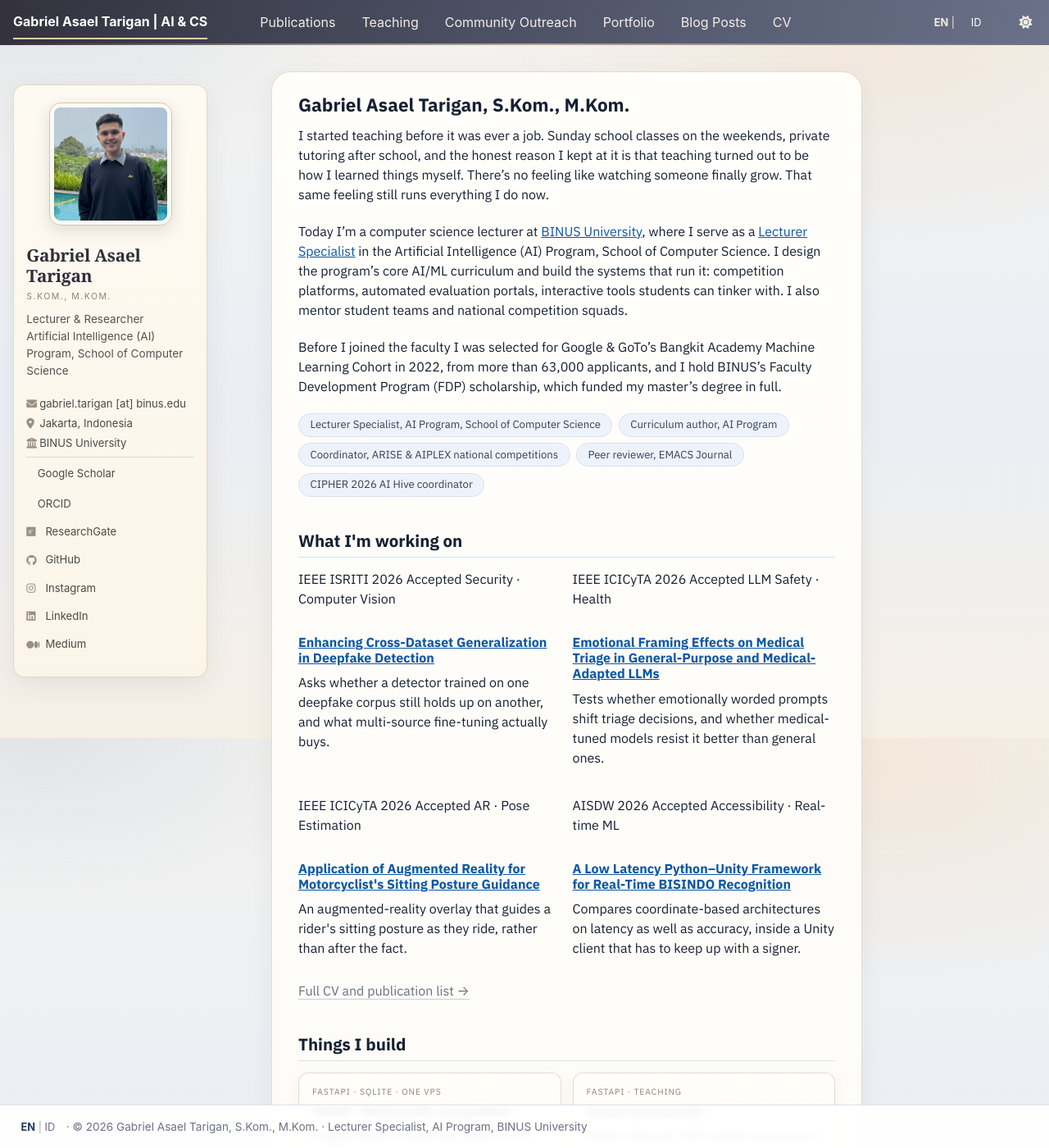
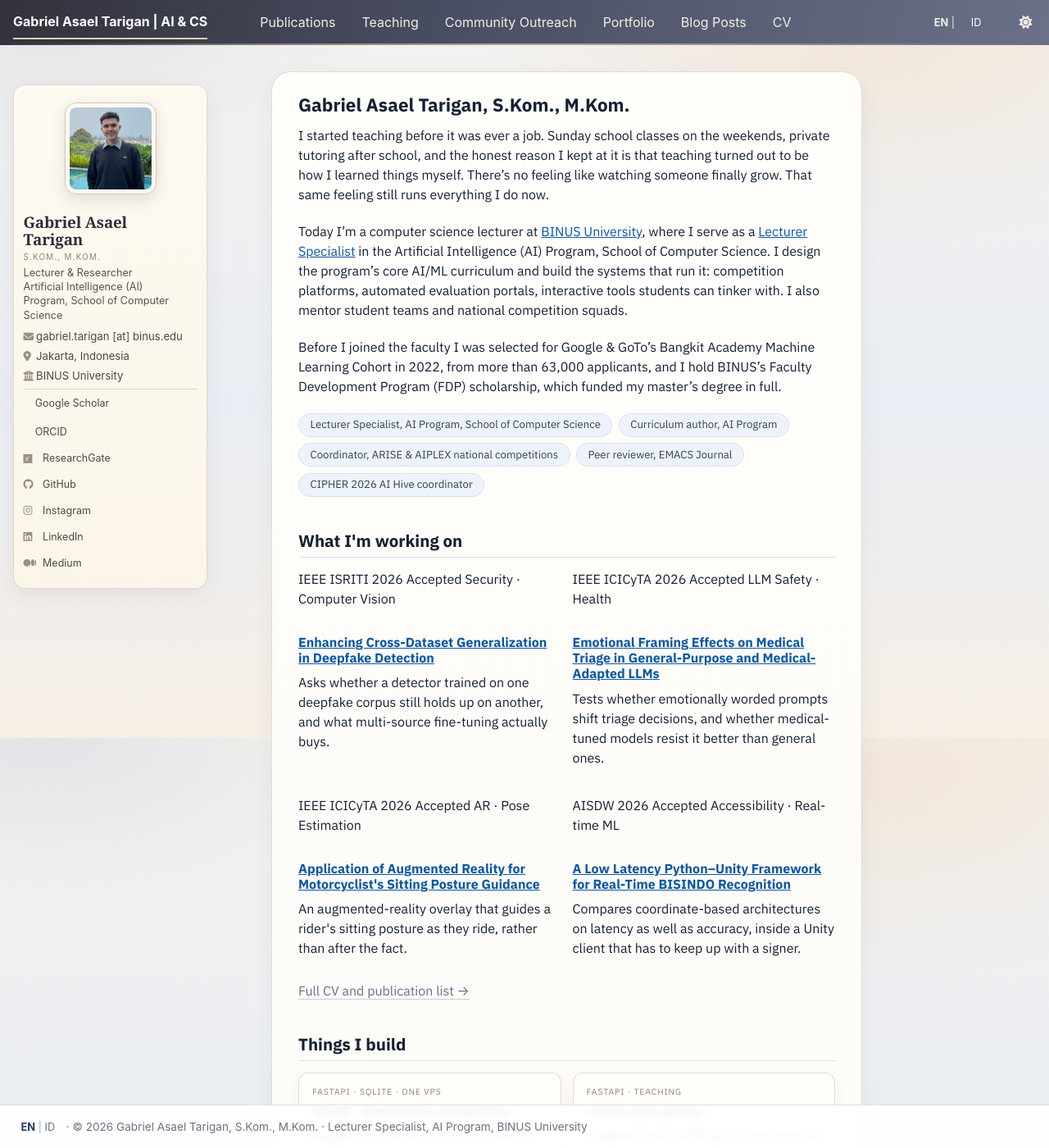
Before and after one commit to asaeltarigan/asaeltarigan.github.io, a Jekyll site: the page built from _pages/about.md, in a window 1280 px wide and 1400 px high. Shown: the whole window at 82% size. Built offline with Jekyll 4.4.1, drawn with Linux system fonts in a browser that asks for light colours; a style sheet for code colours, icons or effects is not loaded.

Commit message:
Design: tighter sidebar - smaller portrait, tighter block rhythm and rows

```diff
--- a/_includes/head.html
+++ b/_includes/head.html
@@ -94,4 +94,4 @@
 <link rel="preconnect" href="https://fonts.gstatic.com" crossorigin>
 <link href="https://fonts.googleapis.com/css2?family=IBM+Plex+Sans:wght@400;500;600;700&display=swap" rel="stylesheet">
 <link rel="stylesheet" href="{{ base_path }}/assets/css/main.css">
-<link rel="stylesheet" href="{{ base_path }}/assets/css/custom.css?v=70">
+<link rel="stylesheet" href="{{ base_path }}/assets/css/custom.css?v=71">
--- a/assets/css/custom.css
+++ b/assets/css/custom.css
@@ -930,9 +930,10 @@ html[data-theme="dark"] body {
 .sidebar .author__urls.social-icons > li a {
   display: inline-flex;
   align-items: center;
-  gap: 0.45rem;
-  padding: 0.14rem 0;
+  gap: 0.5rem;
+  padding: 0.12rem 0;
   line-height: 1.2 !important;
+  font-size: 0.78rem !important;
 }
 
 .sidebar .author__urls.social-icons i {
@@ -1379,6 +1380,31 @@ html[data-theme="dark"] .hp-links { color: #a89c8b; }
 html[data-theme="dark"] .hp-links a,
 html[data-theme="dark"] .hp-more a { color: #9fb0c6; }
 
+/* Sidebar compaction: the card is a fixed-width column, so vertical
+   space here costs the reader a scroll for nothing. Photo, block
+   rhythm and list rows all tightened; text sizes kept legible. */
+.sidebar {
+  padding: 0.72rem 0.72rem 0.8rem !important;
+}
+
+.sidebar .author__avatar { margin-bottom: 0.2rem !important; }
+
+@media (min-width: 769px) {
+  .sidebar .author__avatar img { width: 112px !important; height: 112px !important; }
+}
+
+.sidebar .author__name { margin: 0.22rem 0 0 !important; font-size: 1.18rem !important; line-height: 1.15 !important; }
+.sidebar .author__name .author__credentials { margin-top: 0.26rem !important; font-size: 0.61rem !important; letter-spacing: 0.13em !important; }
+.sidebar .author__bio { margin: 0.26rem 0 0.5rem !important; font-size: 0.79rem !important; line-height: 1.38 !important; }
+.sidebar .author__urls-wrapper { margin-top: 0 !important; }
+
+.sidebar .author__urls.social-icons > li a { padding: 0.09rem 0 !important; font-size: 0.78rem !important; gap: 0.5rem !important; }
+.sidebar .author__urls.social-icons i { font-size: 0.78rem !important; }
+.sidebar .author__urls.social-icons > li.author__desktop + li:not(.author__desktop) {
+  margin-top: 0.38rem !important;
+  padding-top: 0.38rem !important;
+}
+
 /* Main content card picks up the sidebar's warm paper tone,
    a touch lighter so the two cards still read as layers. */
 .page__inner-wrap {
```
